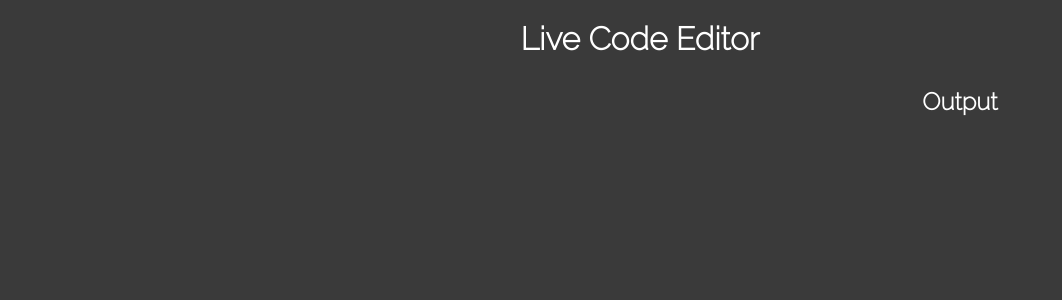
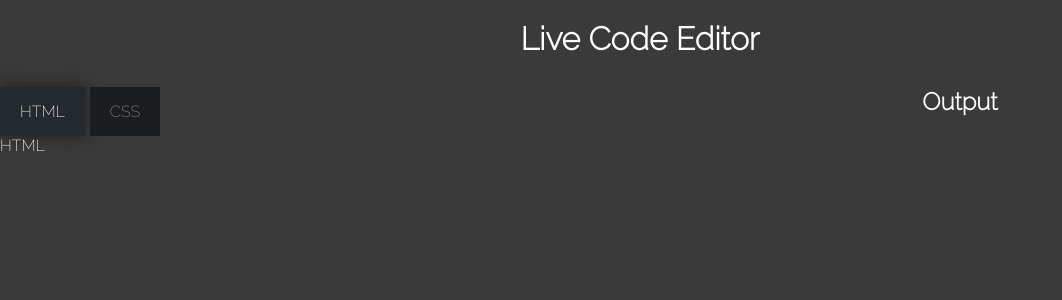
Before and after one commit to kasiarak/Live-HTML-CSS-Editor, a Next.js app: page / in a window 1280 px wide. Shown: the top 300 px of the page, without its empty margins (0-1062 px from the left). Built offline with nearby package versions, Linux system fonts and the light colour scheme.

Commit message:
Add tab system with dynamic switching

```diff
--- a/src/app/CodeEditor.module.css
+++ b/src/app/CodeEditor.module.css
@@ -14,3 +14,22 @@
 .output{
     text-align: center;
 }
+.tabs{
+    display: flex;
+}
+.openTab, .closeTab{
+    background-color: #24292d;
+    display: flex;
+    justify-self: center;
+    align-items: center;
+    padding: 15px 20px;
+    cursor: pointer;
+    margin-right: 5px;
+}
+.closeTab{
+    background-color: #1b1e20;
+    color: rgb(144, 144, 144);
+}
+.openTab{
+    box-shadow: 0px 0px 15px rgb(31, 31, 31);
+}
--- a/src/app/codeEditor.tsx
+++ b/src/app/codeEditor.tsx
@@ -1,11 +1,30 @@
+"use client"
+import { useState } from "react";
 import styles from "./CodeEditor.module.css";
 
 function CodeEditor(){
+    const [htmlTabIsOpen, setHtmlTabIsOpen] = useState(true);
+
+    const openCSSTab = () =>{
+        if(htmlTabIsOpen) setHtmlTabIsOpen(false);
+    }
+
+    const openHTMLTab = () =>{
+        if(!htmlTabIsOpen) setHtmlTabIsOpen(true);
+    }
+
     return(
         <div>
             <div className={styles.codeEditorContainer}>
                 <div className={styles.codeEditor}>
-                    <div className={styles.cssAndHtmlContainer}></div>
+                    <div className={styles.cssAndHtmlContainer}>
+                        <div className={styles.tabs}>
+                            <div className={htmlTabIsOpen ? styles.openTab : styles.closeTab} onClick={openHTMLTab}>HTML</div>
+                            <div className={htmlTabIsOpen ? styles.closeTab : styles.openTab} onClick={openCSSTab}>CSS</div>
+                        </div>
+                        {htmlTabIsOpen && <div>HTML</div>}
+                        {!htmlTabIsOpen && <div>CSS</div>}
+                    </div>
                     <div className={styles.output}>
                         <h2>Output</h2>
                     </div>
```
